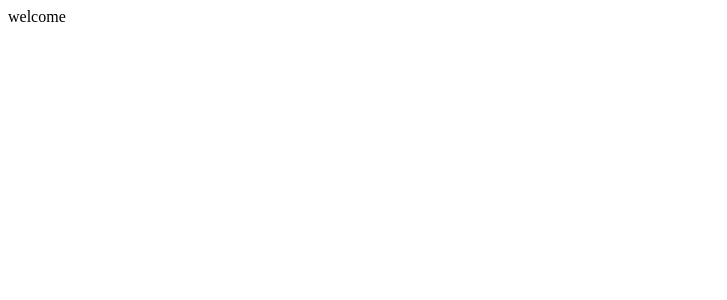
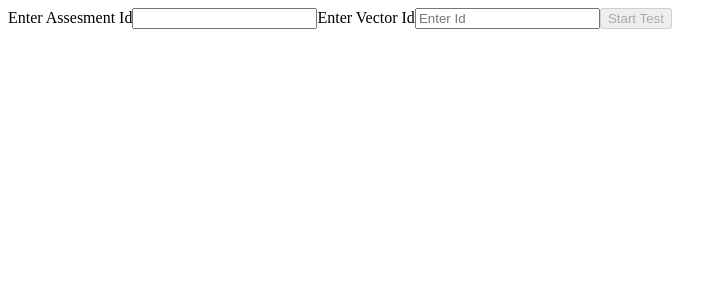
Before and after one commit to siva-garapati/vector-mcq-application, a React (Vite) app in the folder fend/: page / in a window 1280 px wide. Shown: the top 300 px of the page, without its empty margins (0-727 px from the left). Built offline with nearby package versions, Linux system fonts and the light colour scheme.

Commit message:
homepage feature adding in progress

```diff
--- a/fend/src/App.jsx
+++ b/fend/src/App.jsx
@@ -1,6 +1,7 @@
-import React, { useState } from "react";
 import { BrowserRouter, Routes, Route } from "react-router-dom";
 import Home from "./Pages/Home";
+import Welcome from "./Pages/Welcome";
+import IdInput from "./Components/IdInput";
 
 
 const App = () => {
@@ -8,8 +9,8 @@ const App = () => {
   return (
     <BrowserRouter>
       <Routes>
-        <Route path="/" element={<div>welcome</div>} />
-        <Route path="/:assesmentId" element={<Home />} />
+        <Route path="/" element={<IdInput/>} />
+        {/* <Route path="/:assesmentId" element={<Home />} /> */}
       </Routes>
     </BrowserRouter>
   );
--- a/fend/src/Components/IdInput.jsx
+++ b/fend/src/Components/IdInput.jsx
@@ -1,15 +1,43 @@
 import React, { useState } from "react";
+import axios from "axios";
+import Assesment from "./Assesment";
 
-const IdInput = ({ idObj, setData, startTest }) => {
+const IdInput = () => {
   // console.log(startTest, setData)
 
-  const { id, setId } = idObj;
+  const [id, setId] = useState("");
+  const [data, setData] = useState("");
+  const [assesmentId, setAssesmentId] = useState("");
+
+  const startTest = () => {
+    console.log(assesmentId, id);
+    axios
+      .post(`http://localhost:5000/get`, { userId: id, assesmentId })
+      .then((res) => {
+        console.log("data found", res.data);
+        if (res.data?.assesment == undefined) {
+          alert("already submitted");
+        } else {
+          setData(res.data.assesment);
+        }
+      })
+      .catch((err) => {
+        console.log(err.message);
+      });
+  };
 
   return (
     <div>
       <form action={startTest}>
         <div className="">
-          <label htmlFor="id">Vector Id</label>
+          <label htmlFor="Aid">Enter Assesment Id</label>
+          <input
+            type="text"
+            id="Aid"
+            name="Aid"
+            onChange={(e) => setAssesmentId(e.target.value)}
+          />
+          <label htmlFor="id">Enter Vector Id</label>
           <input
             type="text"
             placeholder="Enter Id"
@@ -21,11 +49,20 @@ const IdInput = ({ idObj, setData, startTest }) => {
           />
           {/* <span className="validity"></span> */}
 
-          <button disabled={!id} type="submit" className="border-2 border-blue-950 p-1 bg-amber-300 cursor-pointer">
+          <button
+            disabled={!id}
+            type="submit"
+            className="border-2 border-blue-950 p-1 bg-amber-300 cursor-pointer"
+          >
             Start Test
           </button>
         </div>
       </form>
+      <div>
+        {
+            data && <Assesment data={data} id={id}/>
+        }
+      </div>
     </div>
   );
 };
--- /dev/null
+++ b/fend/src/Pages/Welcome.jsx
@@ -0,0 +1,13 @@
+import React from 'react'
+
+const Welcome = () => {
+  return (
+    <div>Welcome
+        <label htmlFor="Aid">Enter Assesment Id</label>
+        <input type="text" id='Aid' name='Aid' />
+        <input type="submit" />
+    </div>
+  )
+}
+
+export default Welcome
```
